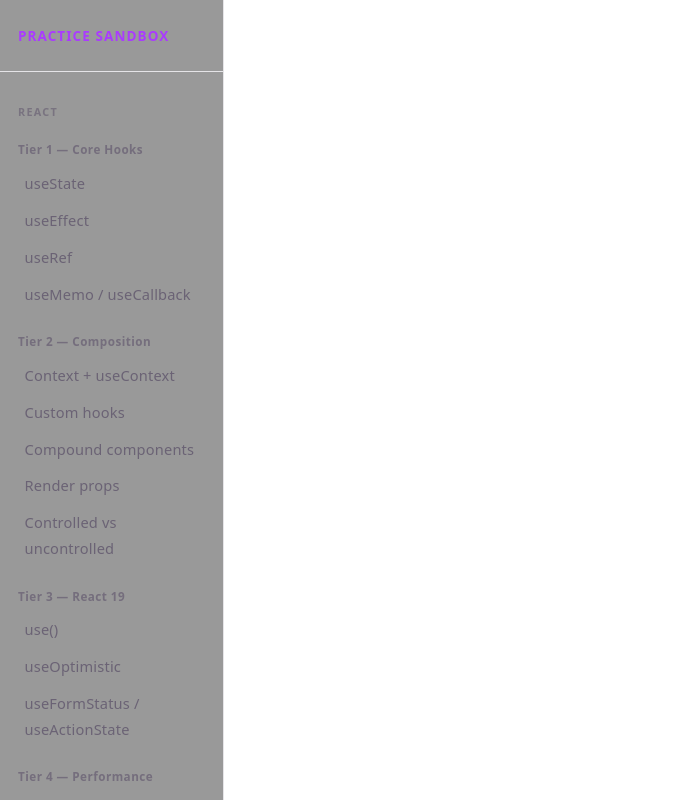
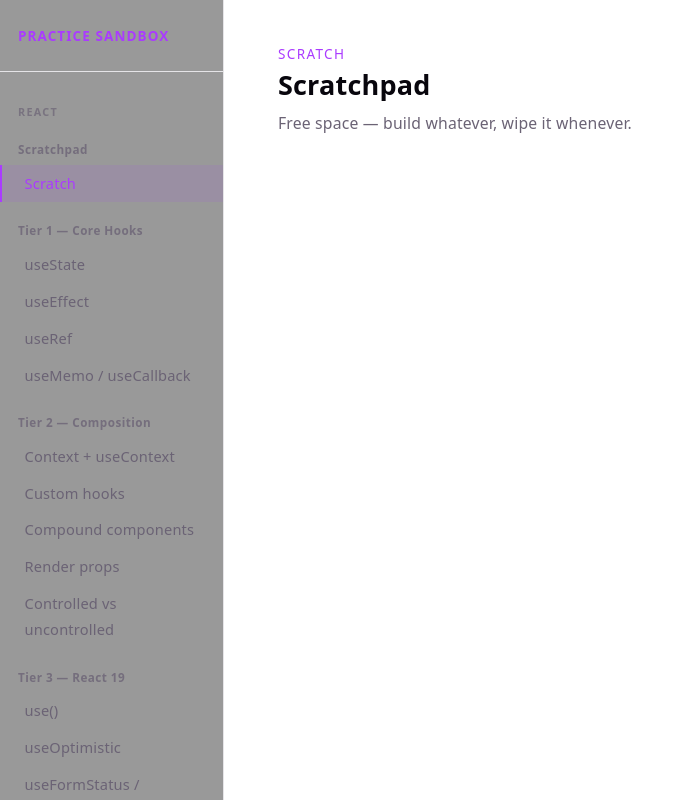
Before and after one commit to heyimhere/react-drizzle-sandbox, a React (Vite) app in the folder client/: page /exercises/react/scratch in a window 1280 px wide. Shown: the whole page, without its empty margins (0-693 px from the left). Built offline with nearby package versions, Linux system fonts and the light colour scheme.

Commit message:
added a scratch component to practice random things.

```diff
--- a/client/src/App.tsx
+++ b/client/src/App.tsx
@@ -4,6 +4,7 @@
 import Home from './exercises/Home'
 
 // React exercises
+import Scratch from './exercises/react/Scratch'
 import UseState from './exercises/react/UseState'
 import UseEffect from './exercises/react/UseEffect'
 import UseRef from './exercises/react/UseRef'
@@ -45,6 +46,10 @@
   {
     group: 'React',
     tiers: [
+      {
+        label: 'Scratchpad',
+        items: [{ path: 'scratch', label: 'Scratch' }],
+      },
       {
         label: 'Tier 1 — Core Hooks',
         items: [
@@ -168,6 +173,7 @@
           <Route path="/" element={<Home />} />
 
           {/* React */}
+          <Route path="/exercises/react/scratch" element={<Scratch />} />
           <Route path="/exercises/react/use-state" element={<UseState />} />
           <Route path="/exercises/react/use-effect" element={<UseEffect />} />
           <Route path="/exercises/react/use-ref" element={<UseRef />} />
--- /dev/null
+++ b/client/src/exercises/react/Scratch.tsx
@@ -0,0 +1,19 @@
+export default function Scratch() {
+  return (
+    <div className="flex flex-col gap-6">
+      <div>
+        <p className="text-xs font-medium tracking-widest uppercase mb-1" style={{ color: 'var(--accent)' }}>
+          Scratch
+        </p>
+        <h1 className="text-2xl font-bold" style={{ color: 'var(--text-h)' }}>
+          Scratchpad
+        </h1>
+        <p className="mt-2 text-sm" style={{ color: 'var(--text)' }}>
+          Free space — build whatever, wipe it whenever.
+        </p>
+      </div>
+
+      {/* Your code goes here */}
+    </div>
+  )
+}
```
